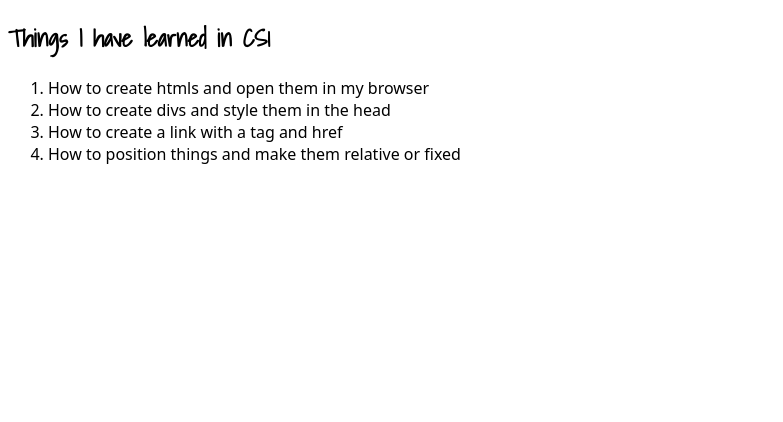
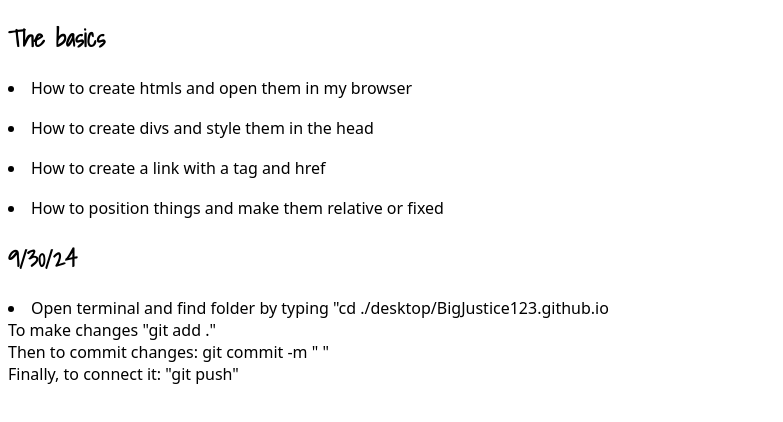
Before and after one commit to BigJustice123/BigJustice123.github.io, a plain HTML site: page journal.html in a window 1280 px wide. Shown: the part 76-498 px from the top of the page, without its empty margins (0-783 px from the left). Drawn offline with Linux system fonts and the light colour scheme; a web font is replaced by a local one.

Commit message:
New journal entry

```diff
--- a/journal.html
+++ b/journal.html
@@ -54,15 +54,29 @@
 
 <center><h1>😃JOURNAL😃</h1></center>
 
-<h2>Things I have learned in CS1</h2>
+<h2>The basics</h2>
 
 
-<ol>
+	<li>How to create htmls and open them in my browser</li>
+	<br>
+	<li>How to create divs and style them in the head</li>
+	<br>
+	<li>How to create a link with a tag and href</li>
+	<br>
+	<li>How to position things and make them relative or fixed</li>
 
-	<li>How to create htmls and open them in my browser</li>
-	<li>How to create divs and style them in the head</li>
-	<li>How to create a link with a tag and href</li>
-	<li>How to position things and make them relative or fixed</li>
+
+<h2>9/30/24</h2>
+	<li>Open terminal and find folder by typing "cd ./desktop/BigJustice123.github.io
+	<br>
+	To make changes "git add ."
+	<br>
+	Then to commit changes: git commit -m " "
+	<br>
+	Finally, to connect it: "git push"</li>
+
+
+
 
 </ol>
 
```
